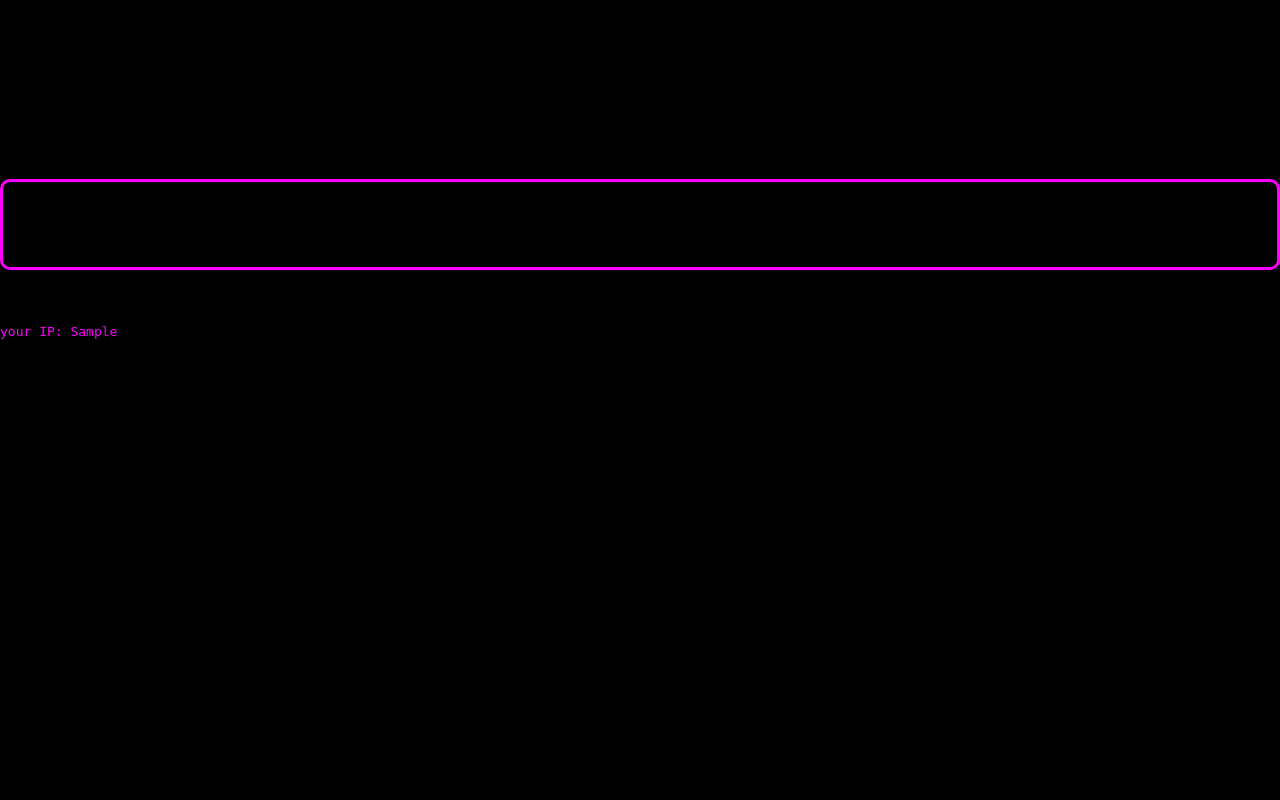
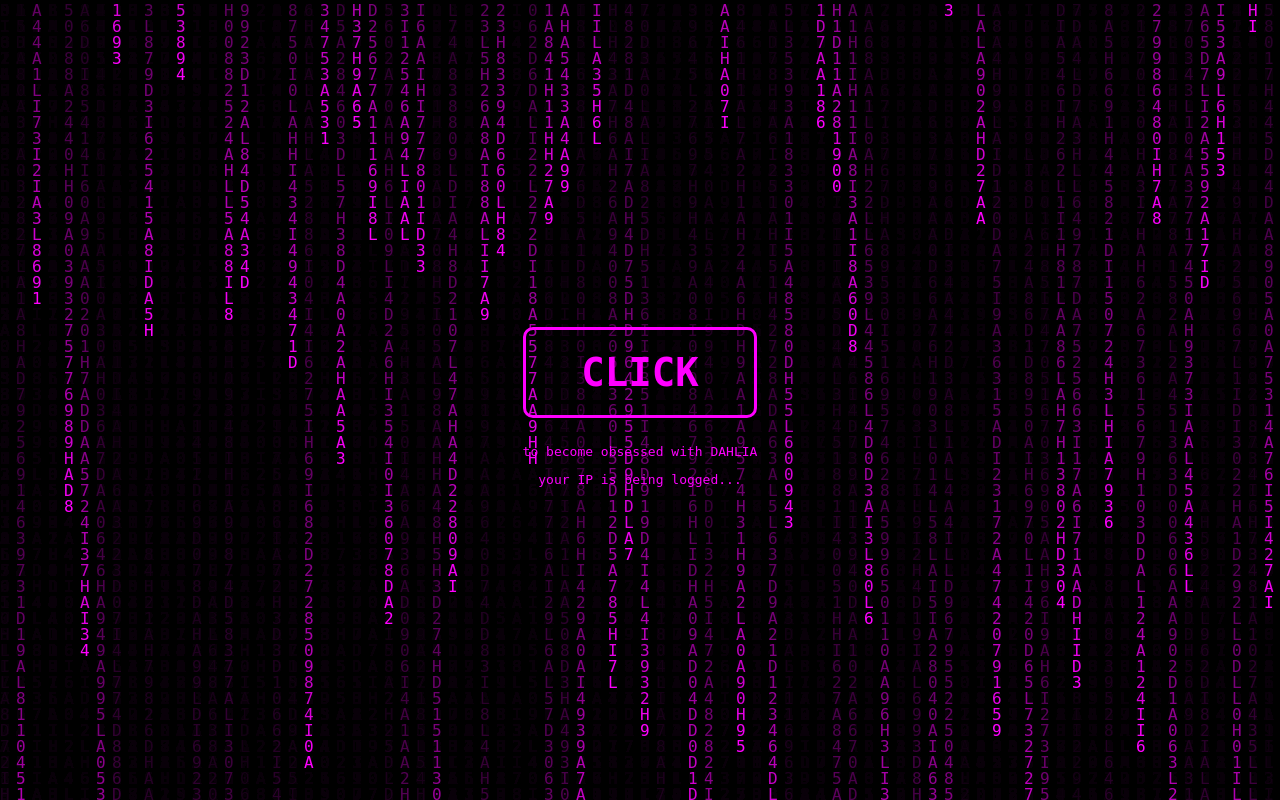
Before and after one commit to SpoilDahlia2d/dahliaware-webapp, a Flask app: template templates/index.html in a window 1280 px wide. Run offline with Flask 3, Linux system fonts and the light colour scheme; the template is opened without the code that fills it: most values are stand-ins (such as "Sample title", 1, 10 or a date in 2020); a map, chart or similar area stays blank.

Commit message:
Update index.html

```diff
--- a/templates/index.html
+++ b/templates/index.html
@@ -4,17 +4,24 @@
   <meta charset="UTF-8" />
   <meta name="viewport" content="width=device-width, initial-scale=1.0"/>
   <title>Dahlia Matrix</title>
-  <link rel="stylesheet" href="{{ url_for('static', filename='css/style.css') }}">
+  <link rel="stylesheet" href="{{ url_for('static', filename='css/style.css') }}" />
 </head>
 <body>
-  <canvas id="matrix"></canvas>
+  <canvas id="matrix-canvas"></canvas>
 
-  <div class="center-text" id="text-block">
-    <h1 id="click-button">CLICK</h1>
-    <p id="obsession-text">to become obsessed with DAHLIA</p>
-    <p id="ip-text">your IP: {{ ip }}</p>
+  <div id="interface">
+    <div class="texts">
+      <h1 id="click-button">CLICK</h1>
+      <p id="sub-text">to become obsessed with DAHLIA</p>
+      <p id="ip-text">your IP is being logged...</p>
+    </div>
   </div>
 
+  <audio id="audio" src="{{ url_for('static', filename='audio/start.mp3') }}"></audio>
+
+  <script>
+    const imageList = {{ image_files|tojson }};
+  </script>
   <script src="{{ url_for('static', filename='js/script.js') }}"></script>
 </body>
 </html>
```
